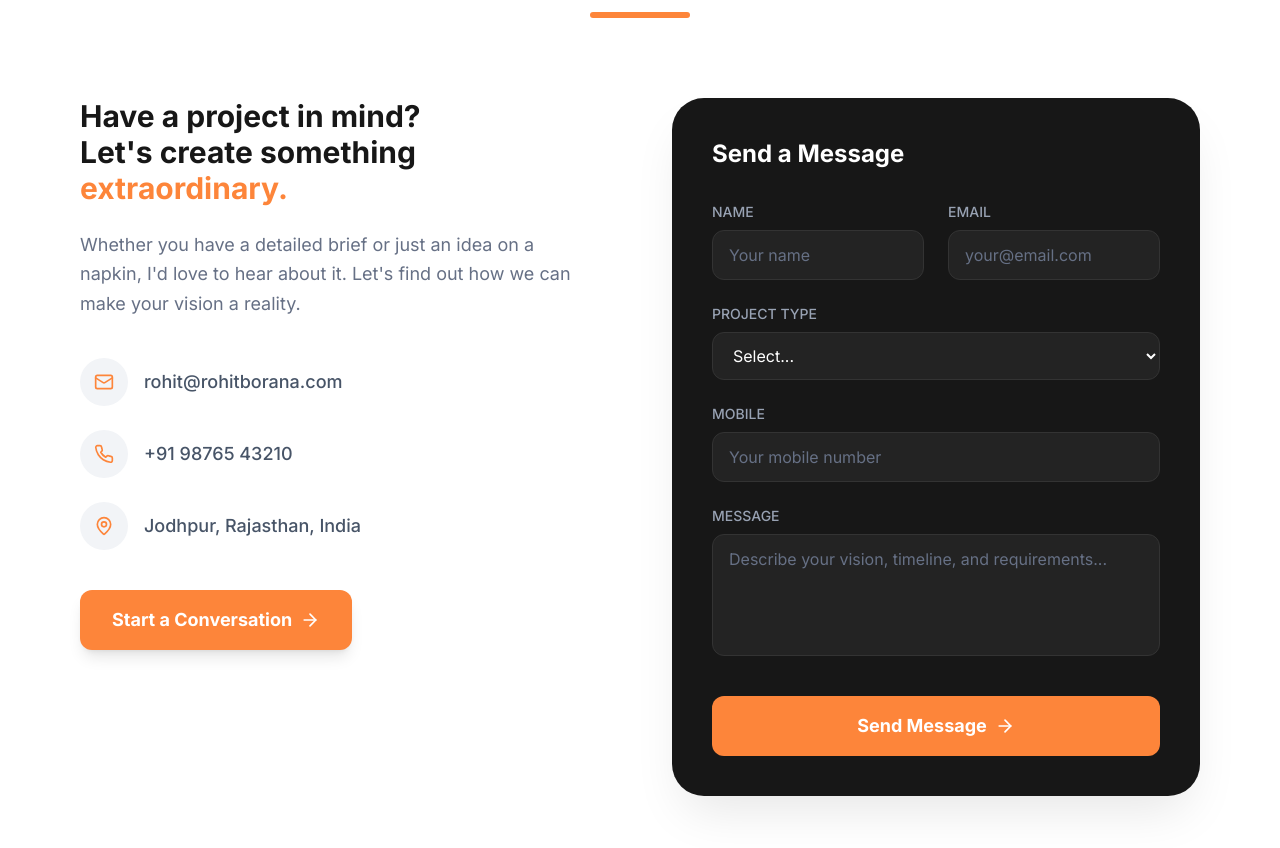
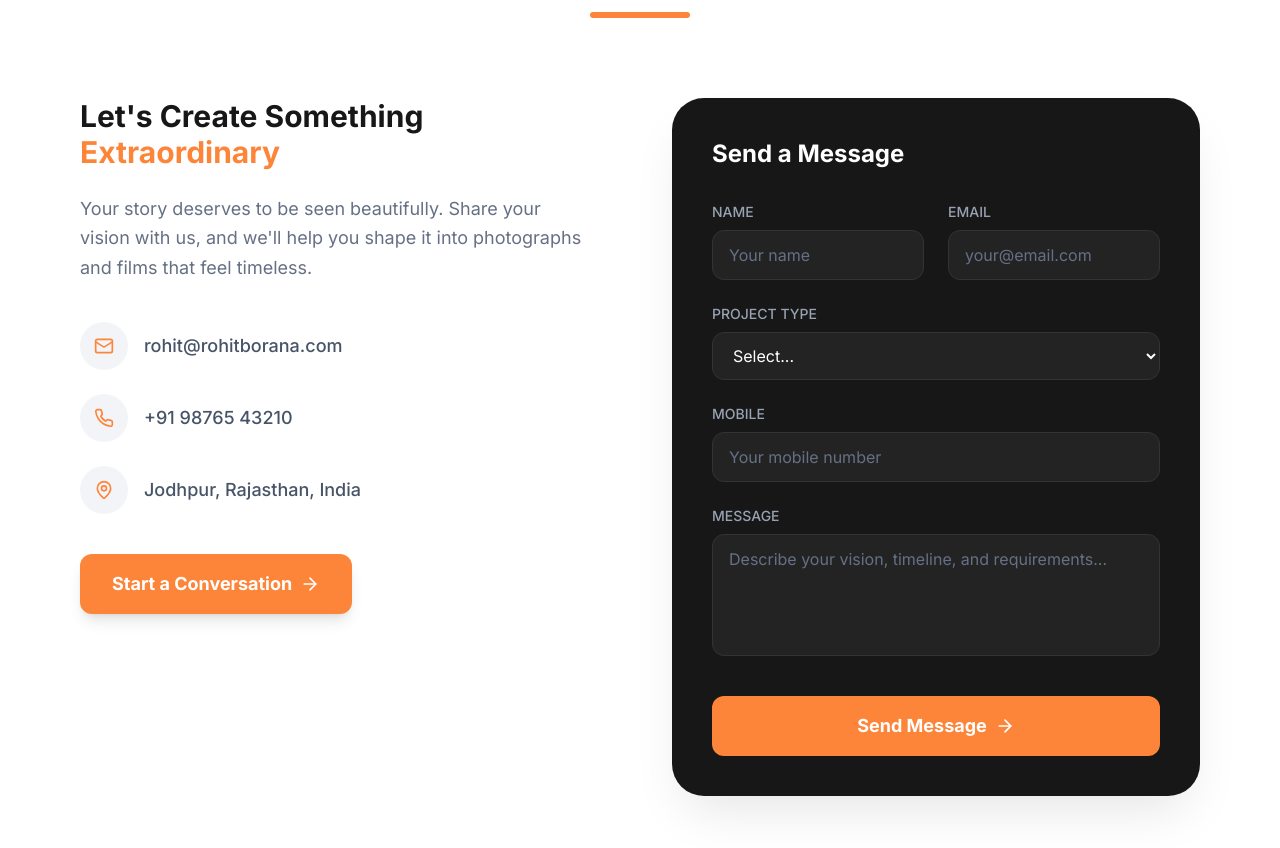
Before and after one commit to rohitboranavoice/My-Portfolio-Fullstack, a Next.js app: page / in a window 1280 px wide. Shown: the part 6280-7128 px from the top of the page. Built offline with nearby package versions, Linux system fonts and the light colour scheme; no server answers; the database is empty.

Commit message:
Update ContactSection text and headline

```diff
--- a/src/frontend/components/ContactSection.tsx
+++ b/src/frontend/components/ContactSection.tsx
@@ -59,11 +59,10 @@ export default function ContactSection({ hideHeader = false }: { hideHeader?: bo
           <div className="flex flex-col gap-10">
             <div className="flex flex-col gap-6">
               <h3 className="text-3xl font-bold text-[#171717]">
-                Have a project in mind?<br />
-                Let&apos;s create something <span className="text-[#FD853A]">extraordinary.</span>
+                Let&apos;s Create Something <span className="text-[#FD853A]">Extraordinary</span>
               </h3>
               <p className="text-[#667085] text-lg leading-relaxed max-w-lg">
-                Whether you have a detailed brief or just an idea on a napkin, I&apos;d love to hear about it. Let&apos;s find out how we can make your vision a reality.
+                Your story deserves to be seen beautifully. Share your vision with us, and we&apos;ll help you shape it into photographs and films that feel timeless.
               </p>
             </div>
 
```
